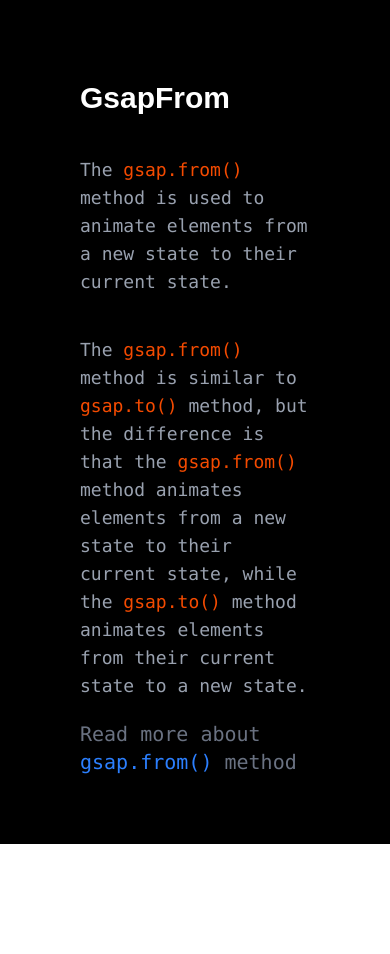
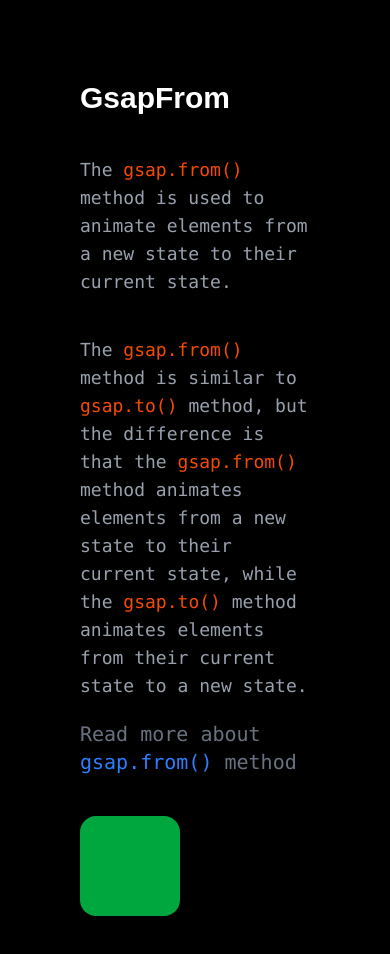
Before and after one commit to Harsh140710/GSAP_Learning, a React (Vite) app: page /gsap-from in a window 390 px wide. Shown: the top 954 px of the page. Before the commit the page ends 844 px from the top, so only its background shows below. Built offline with nearby package versions, Linux system fonts and the light colour scheme.

Commit message:
feat: Update layout in Gsap components to use min-h-screen for better responsiveness

```diff
--- a/src/pages/GsapFrom.jsx
+++ b/src/pages/GsapFrom.jsx
@@ -15,7 +15,7 @@
   }, []);
 
   return (
-    <main className="flex p-20 flex-col h-screen bg-black">
+    <main className="flex p-20 flex-col min-h-screen bg-black">
       <h1 className="poppins-bold text-white mb-10 text-3xl">GsapFrom</h1>
 
       <p className="font-mono text-gray-400 text-lg">
--- a/src/pages/GsapFromTo.jsx
+++ b/src/pages/GsapFromTo.jsx
@@ -22,7 +22,7 @@
   }, []);
 
   return (
-    <main className="flex p-20 flex-col h-screen bg-black">
+    <main className="flex p-20 flex-col min-h-screen bg-black">
       <h1 className="poppins-bold text-white mb-10 text-3xl">GsapFromTo</h1>
 
       <p className="font-mono text-gray-400 text-lg">
--- a/src/pages/GsapTimeline.jsx
+++ b/src/pages/GsapTimeline.jsx
@@ -68,7 +68,7 @@
         method
       </p>
 
-      <button className="bg-gray-500 w-1/9 mt-5 px-2 py-2 rounded-2xl poppins-bold cursor-pointer" onClick={() => {
+      <button className="bg-gray-500 lg:w-1/9 mt-5 px-2 py-2 rounded-2xl poppins-bold cursor-pointer" onClick={() => {
         if(timeline.paused()){
           timeline.play()
         } else {
--- a/src/pages/GsapTo.jsx
+++ b/src/pages/GsapTo.jsx
@@ -15,7 +15,7 @@
   }, []);
 
   return (
-    <main className="flex p-20 flex-col h-screen bg-black">
+    <main className="flex p-20 flex-col min-h-screen bg-black">
       <h1 className="poppins-bold text-white mb-10 text-3xl">GsapTo</h1>
 
       <p className="font-mono text-gray-400 text-lg">
```
